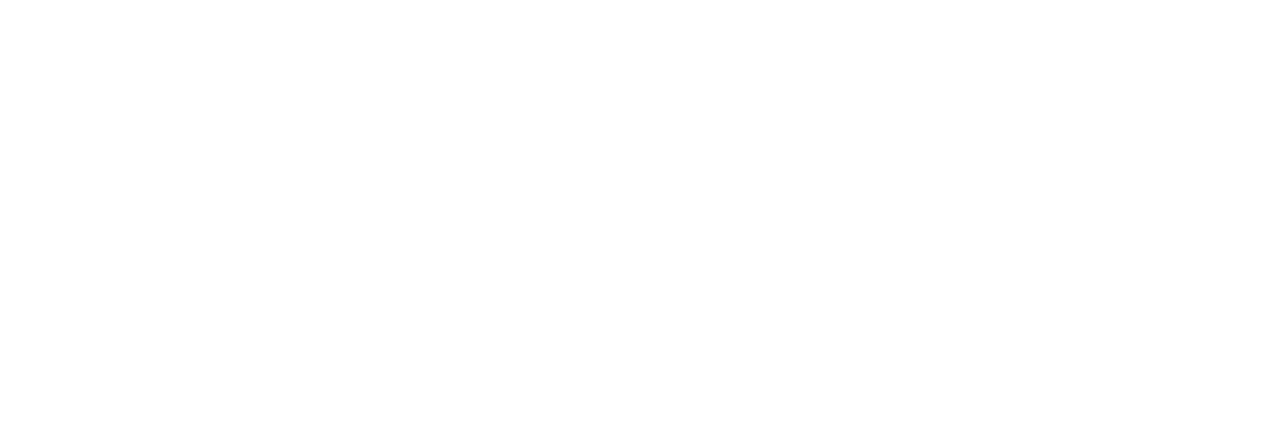
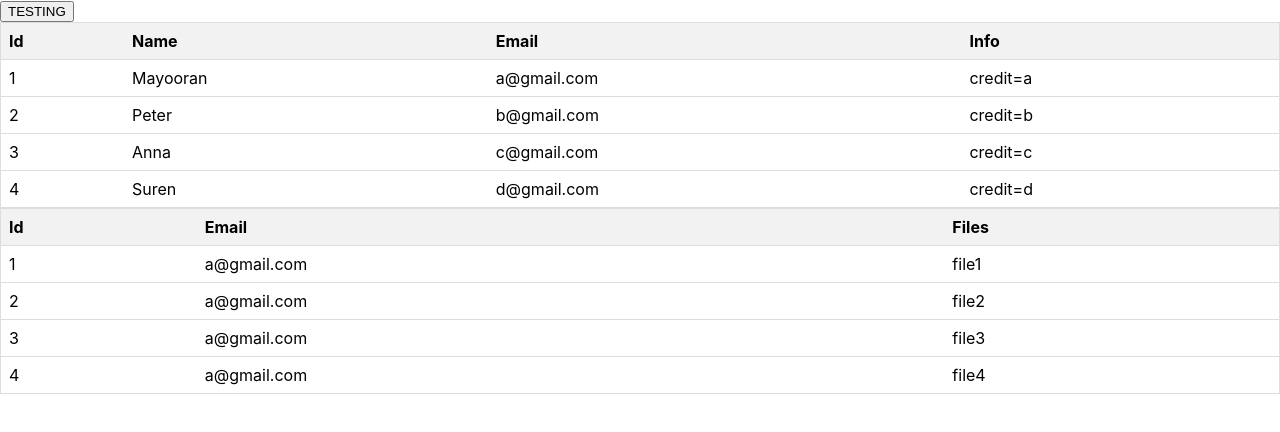
Before and after one commit to talK951/GmailScraperAndMaker, a React (Create React App) app: page / in a window 1280 px wide. Shown: the top 432 px of the page. Built offline with nearby package versions, Linux system fonts and the light colour scheme.

Commit message:
KAN-7-11-Created basic tables

```diff
--- a/src/App.js
+++ b/src/App.js
@@ -1,10 +1,12 @@
 import { ClientTable } from './ClientTable/ClientTable.js'
+import { EmailTable } from './EmailTable/EmailTable.js'
 
 function App() {
   return (
     <div className="App">
       <header className="App-header">
-        <ClientTable></ClientTable>
+        <ClientTable />
+        <EmailTable />
       </header>
 
     </div>
--- /dev/null
+++ b/src/ClientTable/ClientTable.css
@@ -0,0 +1,15 @@
+.client-table {
+    width: 100%;
+    border-collapse: collapse;
+    border: 1px solid #ddd;
+}
+
+.client-table th, .client-table td {
+    padding: 8px;
+    text-align: left;
+    border-bottom: 1px solid #ddd;
+}
+
+.client-table th {
+    background-color: #f2f2f2;
+}
--- a/src/ClientTable/ClientTable.js
+++ b/src/ClientTable/ClientTable.js
@@ -1,11 +1,38 @@
 import React from 'react';
-import ReactDOM from 'react-dom/client';
+import './ClientTable.css';
+
 
 export function ClientTable() {
+    const clientsList = [
+        {id:1, name:"Mayooran", email:"a@gmail.com", info:"credit=a"},
+        {id:2, name:"Peter", email:"b@gmail.com", info:"credit=b"},
+        {id:3, name:"Anna",email:"c@gmail.com", info:"credit=c"},
+        {id:4, name:"Suren", email:"d@gmail.com", info:"credit=d"}];//props.clientsList;
+
 
     return (
         <>
-
+            <button>TESTING</button>
+            <table className='client-table'>
+                <thead>
+                    <tr>
+                        <th>Id</th>
+                        <th>Name</th>
+                        <th>Email</th>
+                        <th>Info</th>
+                    </tr>
+                </thead>
+                <tbody>
+                {clientsList.map((row) => (
+                    <tr key={row.id}>
+                        <td>{row.id}</td>
+                        <td>{row.name}</td>
+                        <td>{row.email}</td>
+                        <td>{row.info}</td>
+                    </tr>
+                ))}
+                </tbody>
+            </table>
         </>
     )
 }
--- /dev/null
+++ b/src/EmailTable/EmailTable.css
@@ -0,0 +1,15 @@
+.email-table {
+    width: 100%;
+    border-collapse: collapse;
+    border: 1px solid #ddd;
+}
+
+.email-table th, .email-table td {
+    padding: 8px;
+    text-align: left;
+    border-bottom: 1px solid #ddd;
+}
+
+.email-table th {
+    background-color: #f2f2f2;
+}
--- /dev/null
+++ b/src/EmailTable/EmailTable.js
@@ -0,0 +1,35 @@
+import React from 'react';
+import './EmailTable.css';
+
+
+export function EmailTable() {
+    const clientsList = [
+        {id:1, email:"a@gmail.com", file:"file1"},
+        {id:2, email:"a@gmail.com", file:"file2"},
+        {id:3, email:"a@gmail.com", file:"file3"},
+        {id:4, email:"a@gmail.com", file:"file4"}];//props.clientsList;
+
+
+    return (
+        <>
+            <table className='email-table'>
+                <thead>
+                    <tr>
+                        <th>Id</th>
+                        <th>Email</th>
+                        <th>Files</th>
+                    </tr>
+                </thead>
+                <tbody>
+                {clientsList.map((row) => (
+                    <tr key={row.id}>
+                        <td>{row.id}</td>
+                        <td>{row.email}</td>
+                        <td>{row.file}</td>
+                    </tr>
+                ))}
+                </tbody>
+            </table>
+        </>
+    )
+}
```
